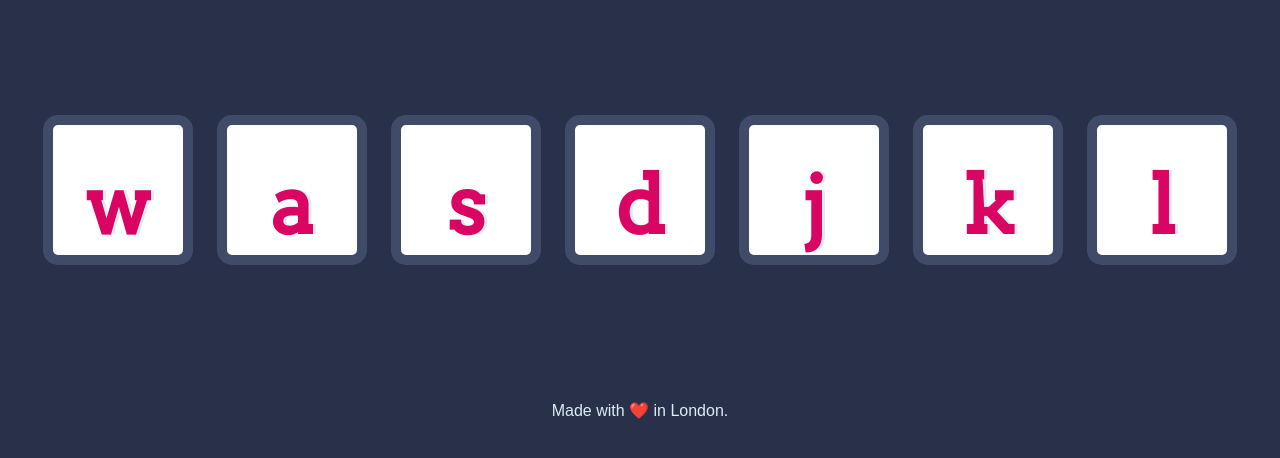
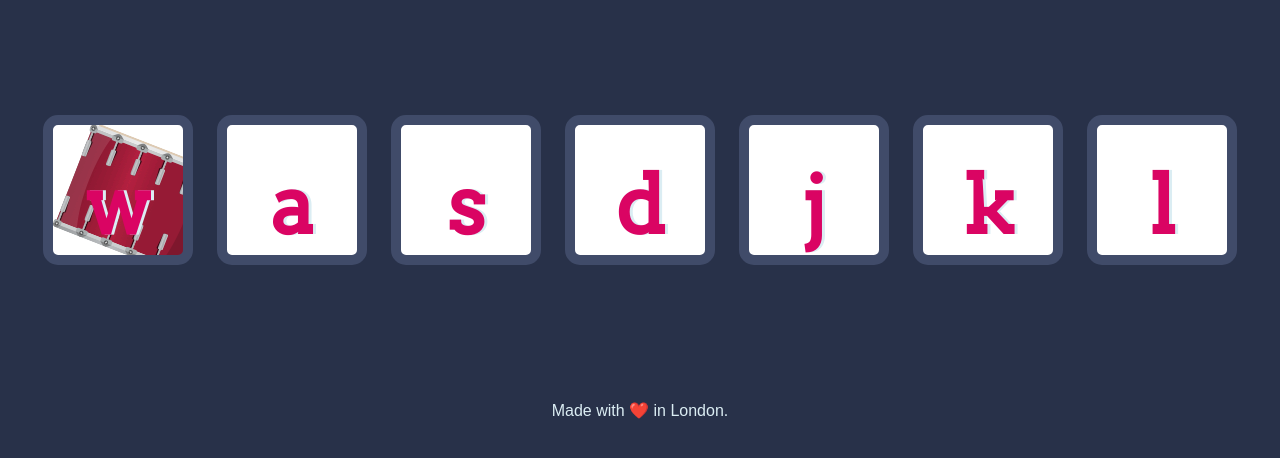
Before and after one commit to devinbroussard/web-development-course, a plain HTML site: page DOM/Drum Kit Starting Files/index.html in a window 1280 px wide. Shown: the part 174-632 px from the top of the page. Drawn offline with Linux system fonts and the light colour scheme.

Commit message:
Work on drum project

```diff
--- a/DOM/Drum Kit Starting Files/index.html
+++ b/DOM/Drum Kit Starting Files/index.html
@@ -21,10 +21,11 @@
     <button class="l drum">l</button>
   </div>
 
-
   <footer>
     Made with ❤️ in London.
   </footer>
+
+  <script src="index.js" type="text/javascript"></script>
 </body>
 
 </html>
--- a/DOM/Drum Kit Starting Files/index.js
+++ b/DOM/Drum Kit Starting Files/index.js
@@ -0,0 +1,5 @@
+const buttons = document.querySelectorAll('button')
+
+for (const button of buttons) {
+  button.addEventListener('click', () => { new Audio('sounds/tom-1.mp3').play() })
+}
--- a/DOM/Drum Kit Starting Files/styles.css
+++ b/DOM/Drum Kit Starting Files/styles.css
@@ -17,7 +17,7 @@ footer {
 }
 
 .w {
-
+  background-image: url('images/tom1.png');
 }
 
 .a {
```
